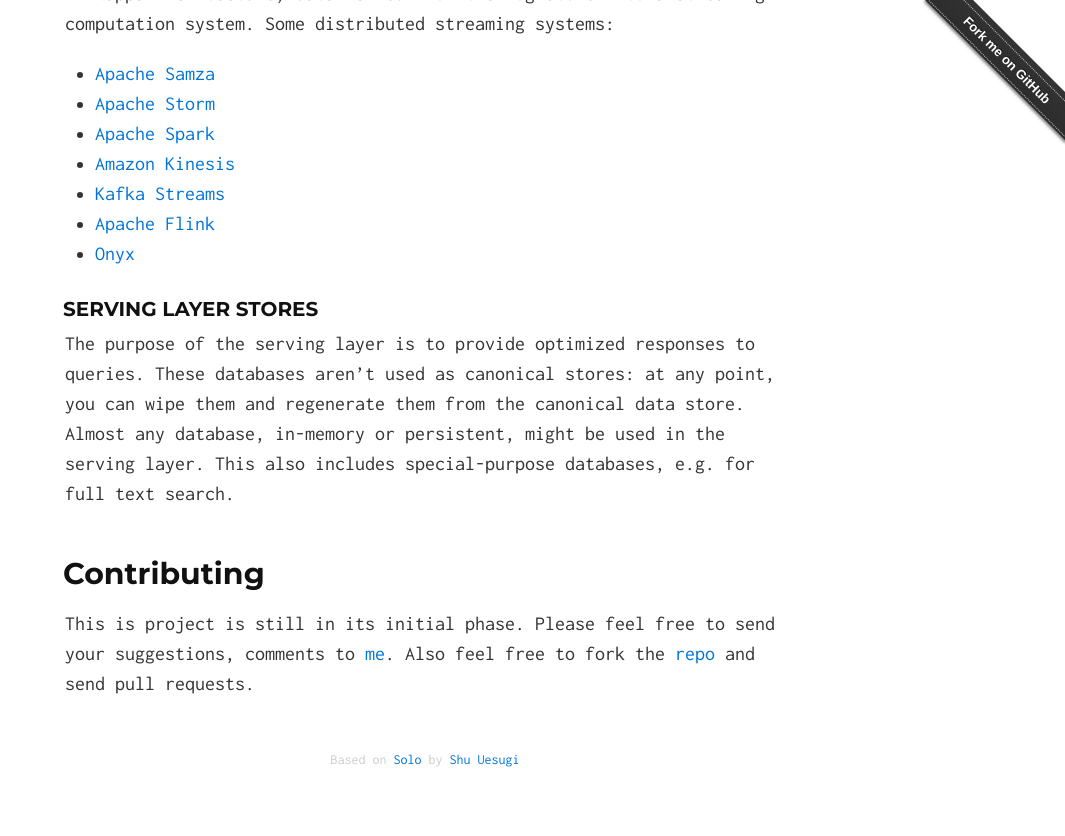
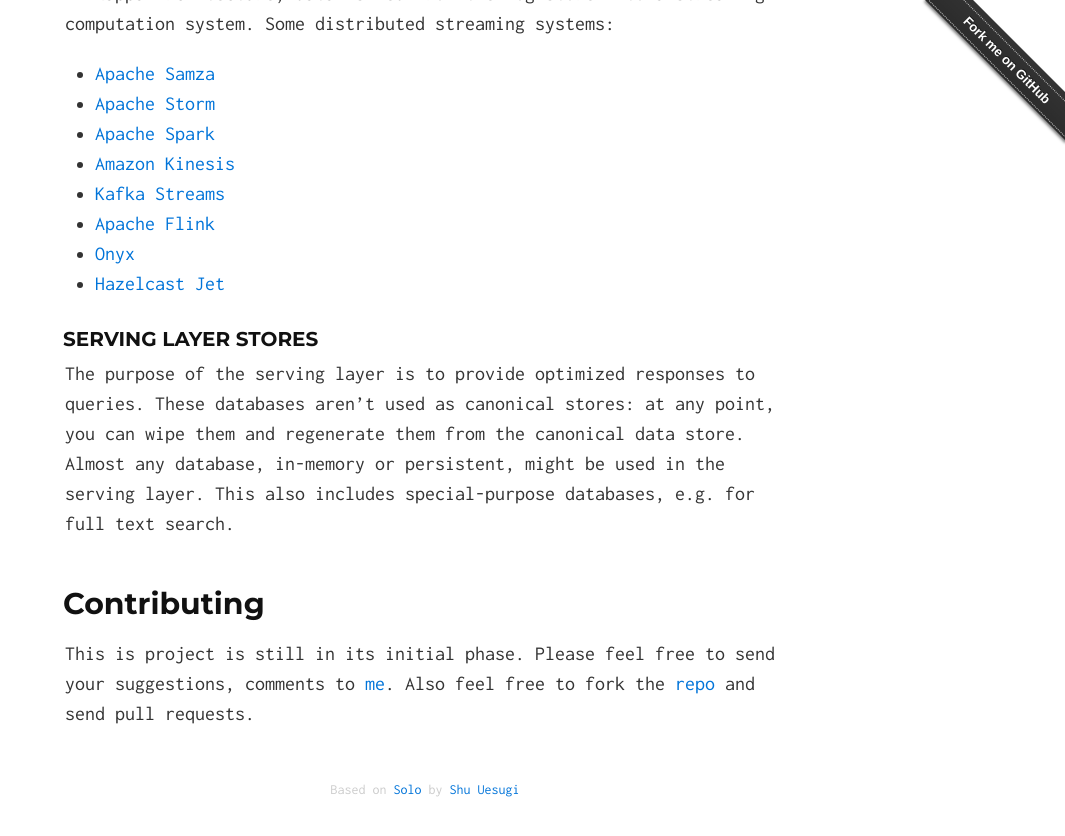
Before and after one commit to milinda/kappa-architecture.com, a Jekyll site: the page built from index.html, in a window 1280 px wide and 900 px high, scrolled down 2275 px. Shown: the top 836 px of the window, without its empty margins (215-1280 px from the left). Built offline with Jekyll 4.4.1, drawn with Linux system fonts in a browser that asks for light colours.

Commit message:
added Hazelcast Jet stream processing system

```diff
--- a/_includes/index.md
+++ b/_includes/index.md
@@ -47,6 +47,7 @@ In Kappa Architecture, data is fed from the log store into a streaming computati
 * [Kafka Streams](http://kafka.apache.org/documentation.html#streams)
 * [Apache Flink](https://flink.apache.org/)
 * [Onyx](http://www.onyxplatform.org/)
+* [Hazelcast Jet](http://jet.hazelcast.org)
 
 ### Serving layer stores
 
```
